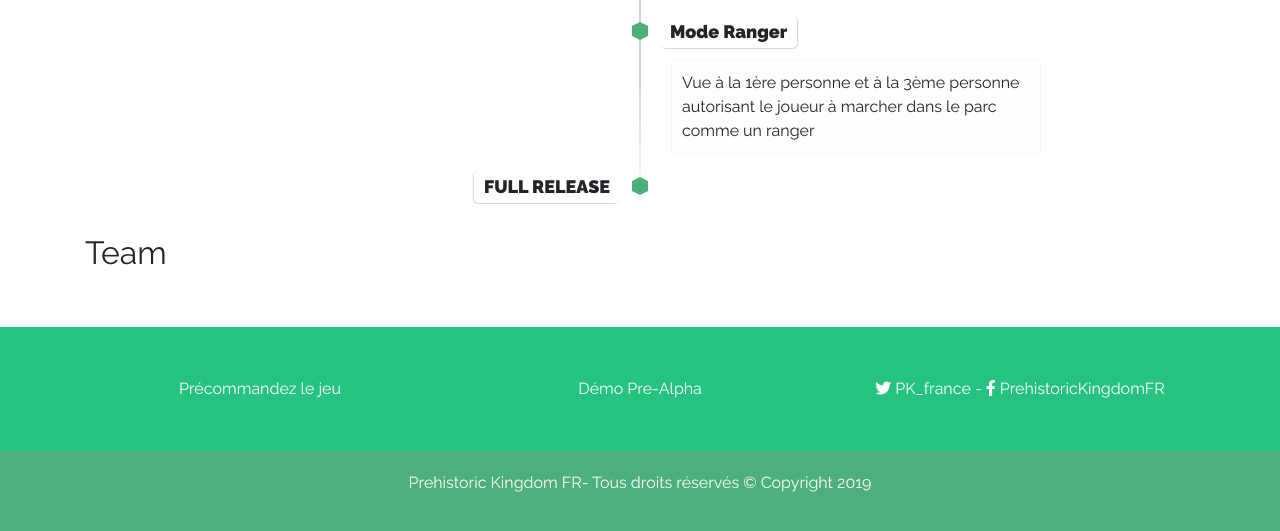
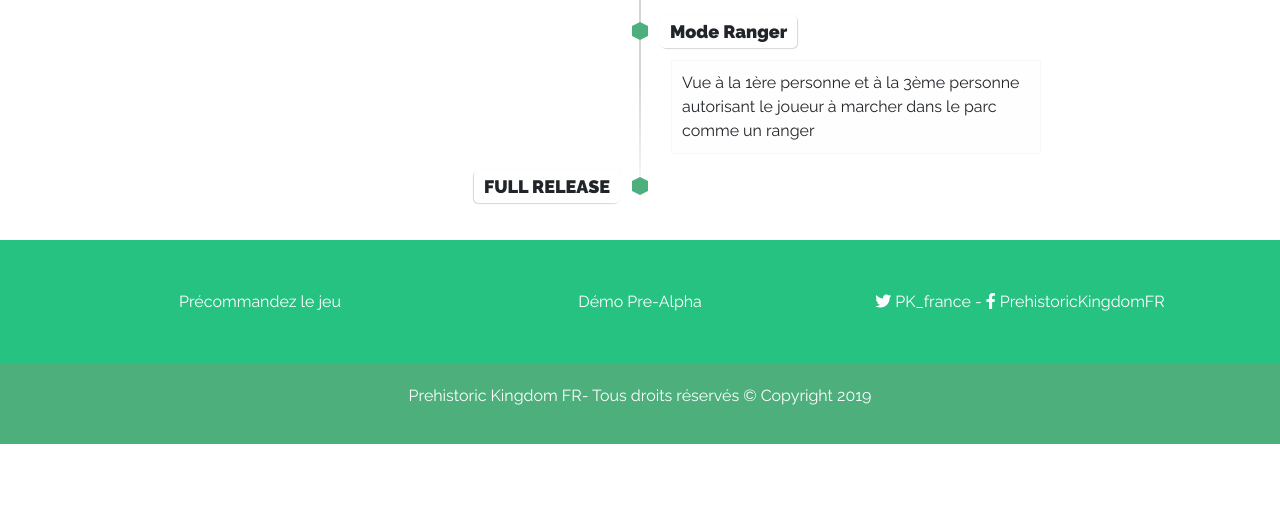
Before and after one commit to ludel/PK-France, a Django app: page / in a window 1280 px wide. Shown: the part 3032-3563 px from the top of the page. After the commit the page ends 3476 px from the top, so only its background shows below. Run offline with Django 3.2, Linux system fonts and the light colour scheme; grey boxes labelled with a size stand in for pictures from a placeholder-image service; some libraries are stand-ins or nearby versions.

Commit message:
Remove team

```diff
--- a/templates/pkfrance/index.html
+++ b/templates/pkfrance/index.html
@@ -351,16 +351,8 @@
                     </div>
                 </div>
             </li>
-
         </ul>
         <!-- /.row -->
-
-
-        <!-- Team Section -->
-        <h2 class='pt-4 pb-4' id="#team">Team</h2>
-
-        <!-- /.row -->
-
 
     </div>
 {% endblock %}
```
